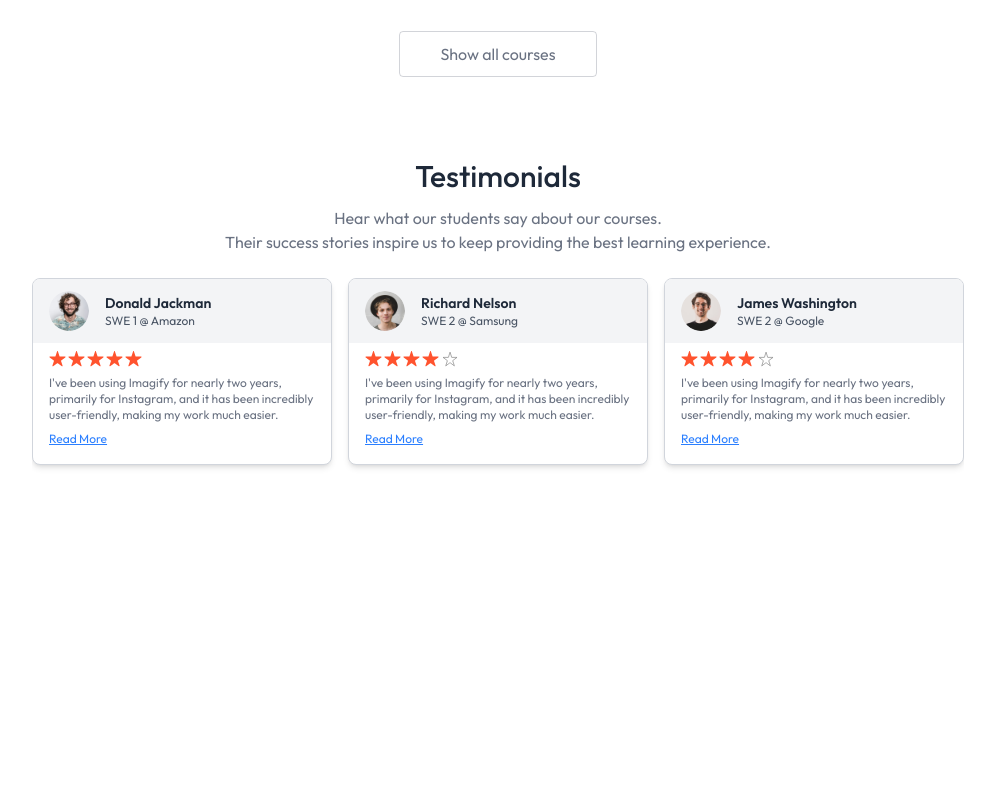
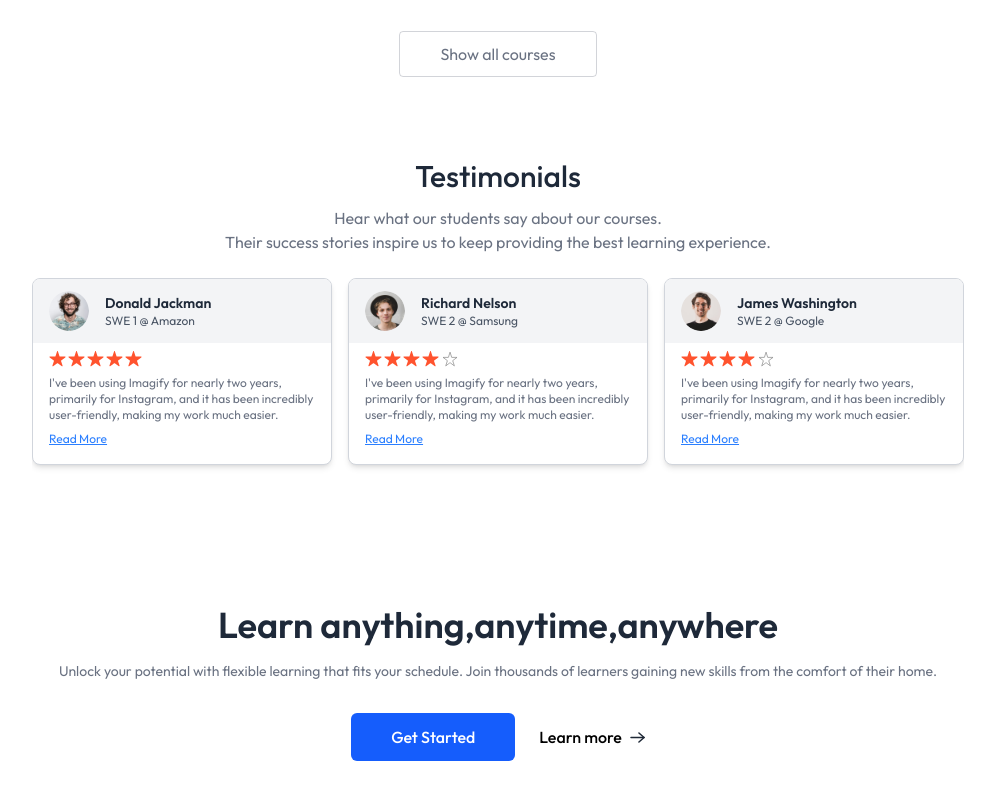
Before and after one commit to spriveen/LMS, a React (Vite) app in the folder client/: page / in a window 1280 px wide. Shown: the part 1332-2132 px from the top of the page, without its empty margins (142-1137 px from the left). Before the commit the page ends 1869 px from the top, so only its background shows below. Built offline with nearby package versions, Linux system fonts and the light colour scheme; no server answers.

Commit message:
update CalltoAction.jsx

```diff
--- a/client/src/components/student/CallToAction.jsx
+++ b/client/src/components/student/CallToAction.jsx
@@ -1,9 +1,16 @@
 import React from 'react'
+import { assets } from '../../assets/assets'
 
 const CallToAction = () => {
   return (
-    <div>
-        <h1>CallToAction</h1>
+    <div className='flex flex-col items-center gap-4 pt-10 pb-24
+    px-8 md:px-0'>
+        <h1 className='text-xl md:text-4xl text-gray-800 font-semibold'>Learn anything,anytime,anywhere</h1>
+        <p className='text-gray-500 sm:text-sm'> Unlock your potential with flexible learning that fits your schedule. Join thousands of learners gaining new skills from the comfort of their home.</p>
+        <div className='flex items-center font-medium gap-6 mt-4'>
+          <button className='px-10 py-3 rounded-md text-white bg-blue-600'>Get Started</button>
+          <button className='flex items-center gap-2'>Learn more <img src={assets.arrow_icon} alt='arrow_icon' /></button>
+        </div>
     </div>
   )
 }
--- a/client/src/pages/student/Home.jsx
+++ b/client/src/pages/student/Home.jsx
@@ -3,6 +3,7 @@ import Hero from '../../components/student/Hero'
 import Companies from '../../components/student/Companies'
 import CoursesSection from '../../components/student/CoursesSection'
 import TestimonialsSection from '../../components/student/TestimonialsSection'
+import CallToAction from '../../components/student/CallToAction'
 
 const Home = () => {
   return (
@@ -12,6 +13,7 @@ const Home = () => {
       <Companies />
       <CoursesSection />
       <TestimonialsSection />
+      <CallToAction />
     </div>
   )
 }
```
